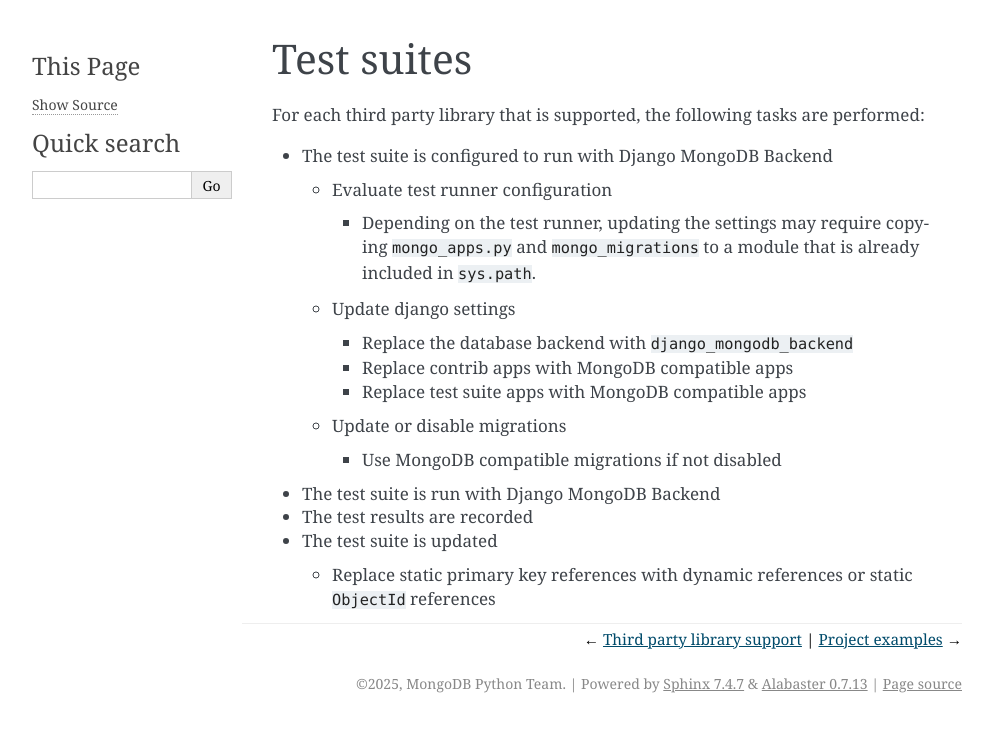
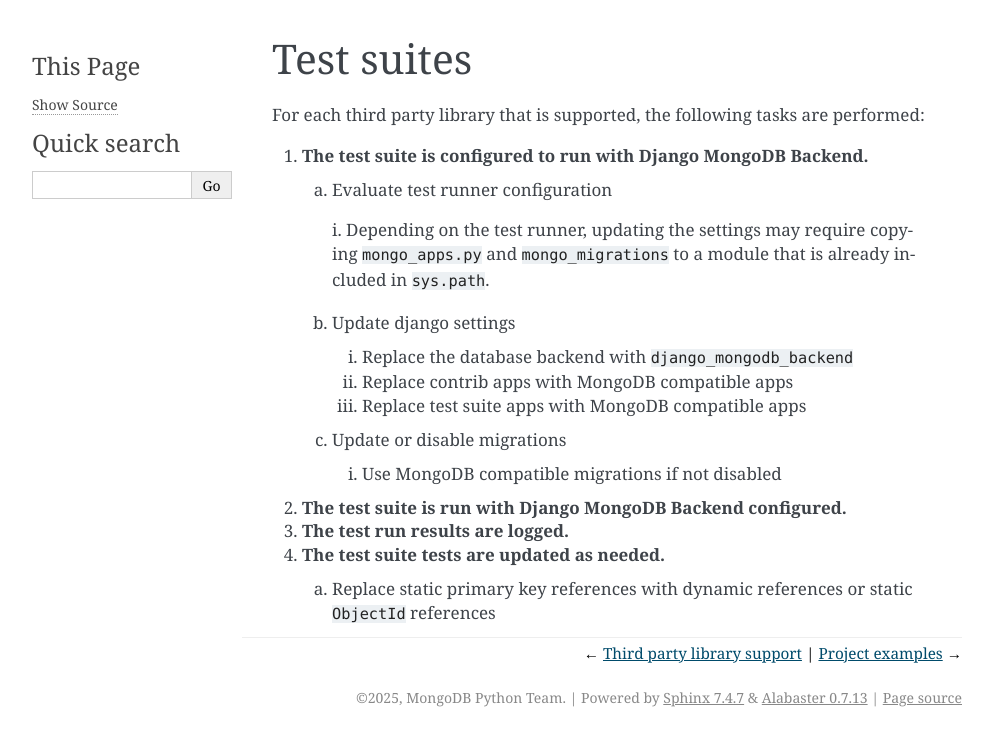
Before and after one commit to mongodb-labs/django-mongodb-cli, a Sphinx documentation site: the page built from docs/source/third-party-library-support/test-suites.rst, in a window 1280 px wide. Shown: the top 746 px of the page, without its empty margins (148-1141 px from the left). Built offline with Sphinx 7.4.7, drawn with Linux system fonts in a browser that asks for light colours.

Commit message:
Update support criteria

```diff
--- a/docs/source/third-party-library-support/test-suites.rst
+++ b/docs/source/third-party-library-support/test-suites.rst
@@ -5,26 +5,26 @@
 
 For each third party library that is supported, the following tasks are performed:
 
-- The test suite is configured to run with Django MongoDB Backend
+#. **The test suite is configured to run with Django MongoDB Backend.**
 
-  - Evaluate test runner configuration
+  a. Evaluate test runner configuration
 
-    - Depending on the test runner, updating the settings may require copying
-      ``mongo_apps.py`` and ``mongo_migrations`` to a module that is already
-      included in ``sys.path``.
+    i. Depending on the test runner, updating the settings may require
+    copying ``mongo_apps.py`` and ``mongo_migrations`` to a module that is
+    already included in ``sys.path``.
 
-  - Update django settings
+  b. Update django settings
 
-    - Replace the database backend with ``django_mongodb_backend``
-    - Replace contrib apps with MongoDB compatible apps
-    - Replace test suite apps with MongoDB compatible apps
+    i. Replace the database backend with ``django_mongodb_backend``
+    #. Replace contrib apps with MongoDB compatible apps
+    #. Replace test suite apps with MongoDB compatible apps
 
-  - Update or disable migrations
+  c. Update or disable migrations
 
-    - Use MongoDB compatible migrations if not disabled
+    i. Use MongoDB compatible migrations if not disabled
 
-- The test suite is run with Django MongoDB Backend
-- The test results are recorded
-- The test suite is updated
+2. **The test suite is run with Django MongoDB Backend configured.**
+#. **The test run results are logged.**
+#. **The test suite tests are updated as needed.**
 
-  - Replace static primary key references with dynamic references or static ``ObjectId`` references
+  a. Replace static primary key references with dynamic references or static ``ObjectId`` references
```
Also changed, not shown: docs/source/third-party-library-support/index.rst (+9 -3 lines).
